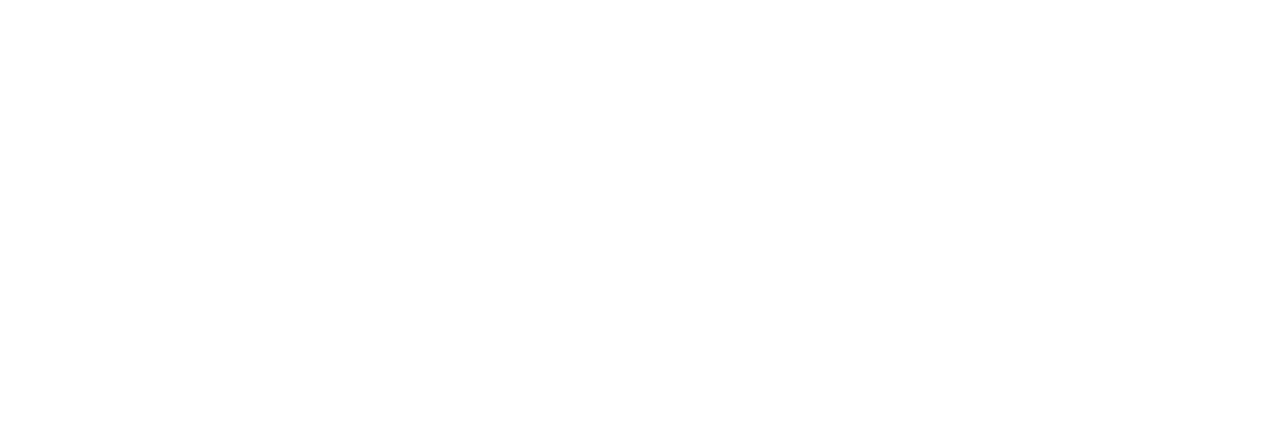
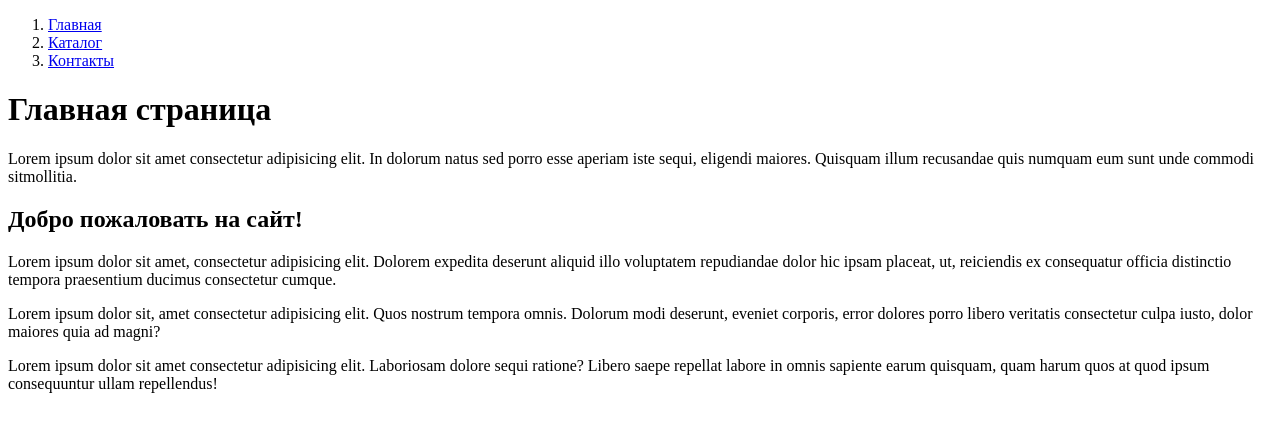
Before and after one commit to popovakaterina/HTML-CSS_Homework1, a plain HTML site: page index.html in a window 1280 px wide. Drawn offline with Linux system fonts and the light colour scheme.

Commit message:
Index created

```diff
--- a/index.html
+++ b/index.html
@@ -4,9 +4,27 @@
     <meta charset="UTF-8">
     <meta http-equiv="X-UA-Compatible" content="IE=edge">
     <meta name="viewport" content="width=device-width, initial-scale=1.0">
-    <title>Document</title>
+    <title>Главна</title>
 </head>
 <body>
-
+    <ol>
+        <li><a href="#">Главная</a></li>
+        <li><a href="/catalog/calatog.html">Каталог</a></li>
+        <li><a href="/cont.html">Контакты</a></li>
+    </ol>
+    <h1>Главная страница</h1>
+    <p>Lorem ipsum dolor sit amet consectetur adipisicing elit. In dolorum natus sed porro esse aperiam
+        iste sequi, eligendi maiores. Quisquam illum recusandae quis numquam eum sunt unde commodi
+        sitmollitia.</p>
+    <h2>Добро пожаловать на сайт!</h2>
+    <p>Lorem ipsum dolor sit amet, consectetur adipisicing elit. Dolorem expedita deserunt aliquid illo
+        voluptatem repudiandae dolor hic ipsam placeat, ut, reiciendis ex consequatur officia distinctio
+        tempora praesentium ducimus consectetur cumque.</p>
+    <p>Lorem ipsum dolor sit, amet consectetur adipisicing elit. Quos nostrum tempora omnis.
+        Dolorum modi deserunt, eveniet corporis, error dolores porro libero veritatis consectetur culpa iusto,
+        dolor maiores quia ad magni?</p>
+    <p>Lorem ipsum dolor sit amet consectetur adipisicing elit. Laboriosam dolore sequi ratione?
+        Libero saepe repellat labore in omnis sapiente earum quisquam, quam harum quos at quod ipsum
+        consequuntur ullam repellendus!</p>
 </body>
 </html>
```
